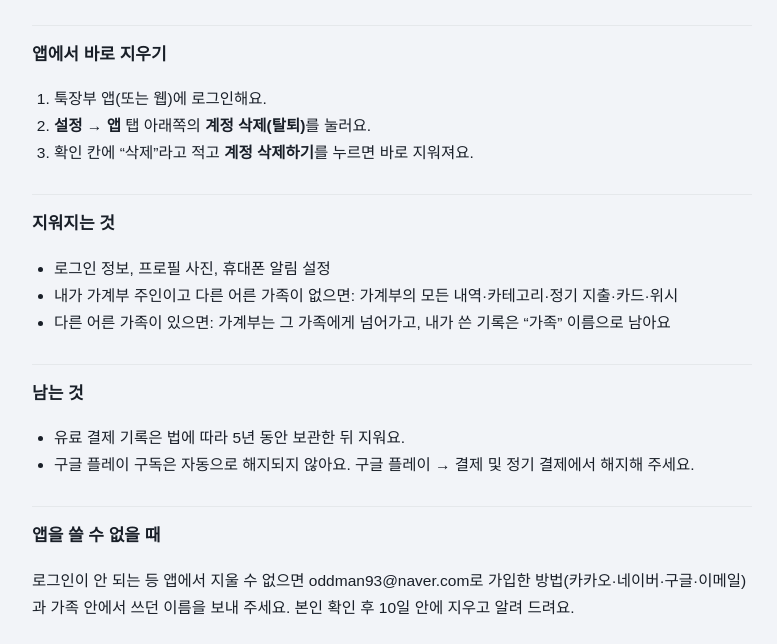
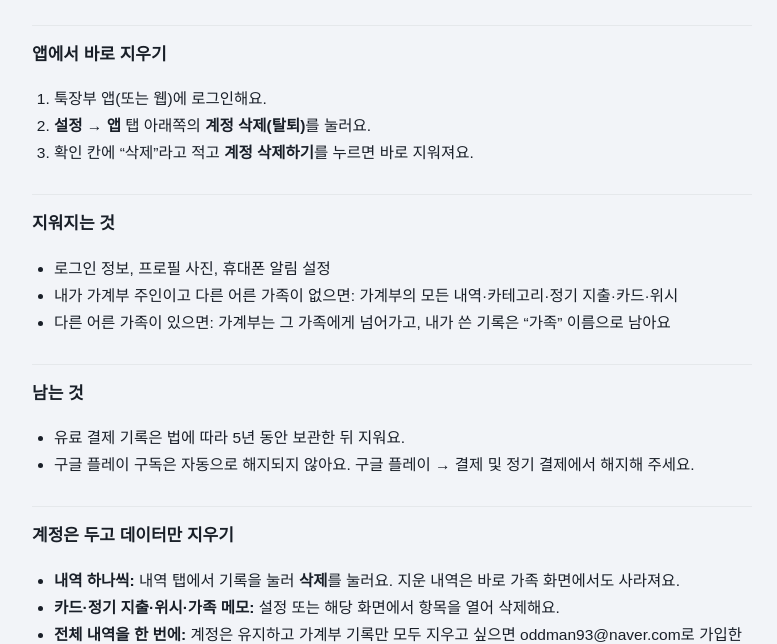
Before and after one commit to oddman-kr/tukjangbu, a plain HTML site: page delete-account.html in a window 1280 px wide. Shown: the part 159-803 px from the top of the page, without its empty margins (248-1025 px from the left). Drawn offline with Linux system fonts and the light colour scheme.

Commit message:
삭제 안내: 계정은 두고 데이터만 지우기
Co-Authored-By: Claude Opus 5.5 <noreply@anthropic.com>
Claude-Session: https://claude.ai/code/session_01QfphkyRCDMnZKC4oEVejn8

```diff
--- a/delete-account.html
+++ b/delete-account.html
@@ -17,6 +17,7 @@ a{color:var(--pri)} ol,ul{padding-left:22px} .tbl{overflow-x:auto}
 <h2>앱에서 바로 지우기</h2><ol><li>툭장부 앱(또는 웹)에 로그인해요.</li><li><b>설정 → 앱</b> 탭 아래쪽의 <b>계정 삭제(탈퇴)</b>를 눌러요.</li><li>확인 칸에 “삭제”라고 적고 <b>계정 삭제하기</b>를 누르면 바로 지워져요.</li></ol>
 <h2>지워지는 것</h2><ul><li>로그인 정보, 프로필 사진, 휴대폰 알림 설정</li><li>내가 가계부 주인이고 다른 어른 가족이 없으면: 가계부의 모든 내역·카테고리·정기 지출·카드·위시</li><li>다른 어른 가족이 있으면: 가계부는 그 가족에게 넘어가고, 내가 쓴 기록은 “가족” 이름으로 남아요</li></ul>
 <h2>남는 것</h2><ul><li>유료 결제 기록은 법에 따라 5년 동안 보관한 뒤 지워요.</li><li>구글 플레이 구독은 자동으로 해지되지 않아요. 구글 플레이 → 결제 및 정기 결제에서 해지해 주세요.</li></ul>
+<h2 id="data">계정은 두고 데이터만 지우기</h2><ul><li><b>내역 하나씩:</b> 내역 탭에서 기록을 눌러 <b>삭제</b>를 눌러요. 지운 내역은 바로 가족 화면에서도 사라져요.</li><li><b>카드·정기 지출·위시·가족 메모:</b> 설정 또는 해당 화면에서 항목을 열어 삭제해요.</li><li><b>전체 내역을 한 번에:</b> 계정은 유지하고 가계부 기록만 모두 지우고 싶으면 oddman93@naver.com로 가입한 방법과 가족 안에서 쓰던 이름을 보내 주세요. 본인 확인 후 10일 안에 지우고 알려 드려요.</li><li>영수증 사진은 글자를 읽는 데만 쓰고 저장하지 않아서 따로 지울 필요가 없어요.</li><li>지운 데이터는 복구할 수 없어요. 유료 결제 기록만 법에 따라 5년 동안 보관해요.</li></ul>
 <h2>앱을 쓸 수 없을 때</h2><p>로그인이 안 되는 등 앱에서 지울 수 없으면 oddman93@naver.com로 가입한 방법(카카오·네이버·구글·이메일)과 가족 안에서 쓰던 이름을 보내 주세요. 본인 확인 후 10일 안에 지우고 알려 드려요.</p>
 <div class="biz" style="margin-top:28px;padding:14px 16px;border-radius:12px;background:rgba(47,75,124,.07);font-size:13.5px;line-height:1.8"><b>사업자 정보</b><br>상호: 오드맨 · 대표자: 백정열<br>사업자등록번호: 762-17-02555<br>주소: 서울특별시 동대문구 답십리로72길 36 (장안동)<br>이메일: oddman93@naver.com</div>
 <p class="meta" style="margin-top:36px"><a href="terms.html">이용약관</a> · <a href="privacy.html">개인정보 처리방침</a> · <a href="delete-account.html">계정 삭제 안내</a></p></div></body></html>
```
